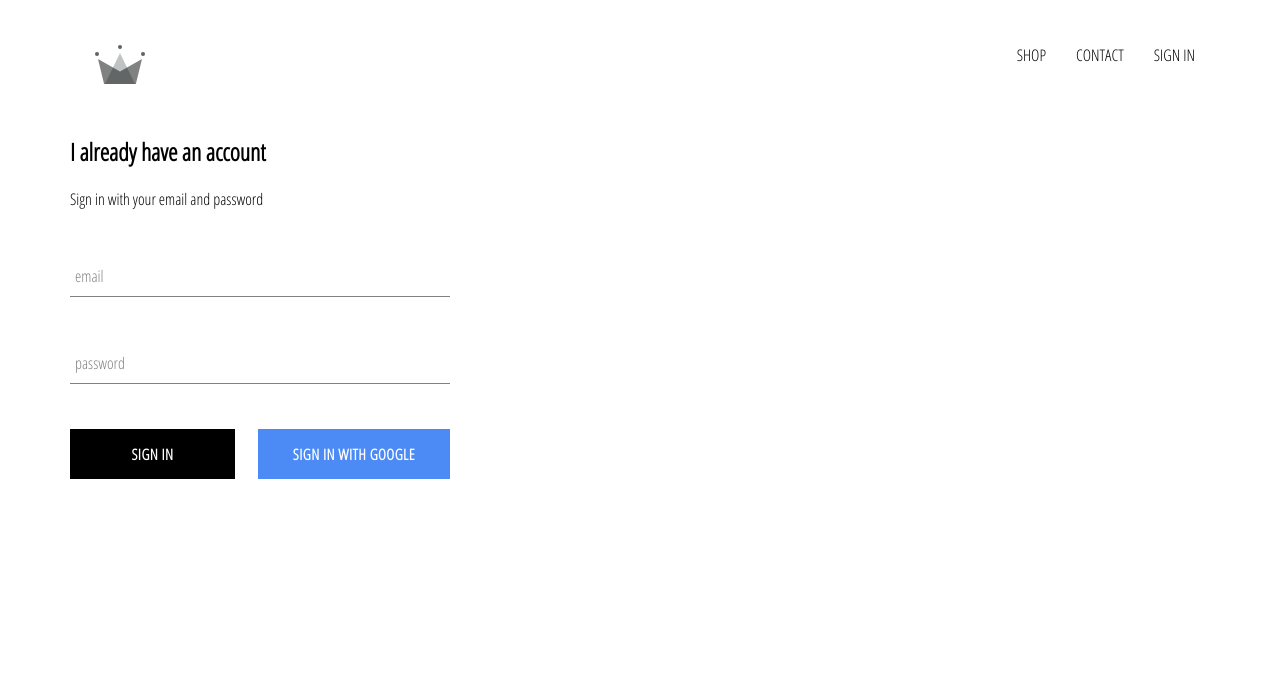
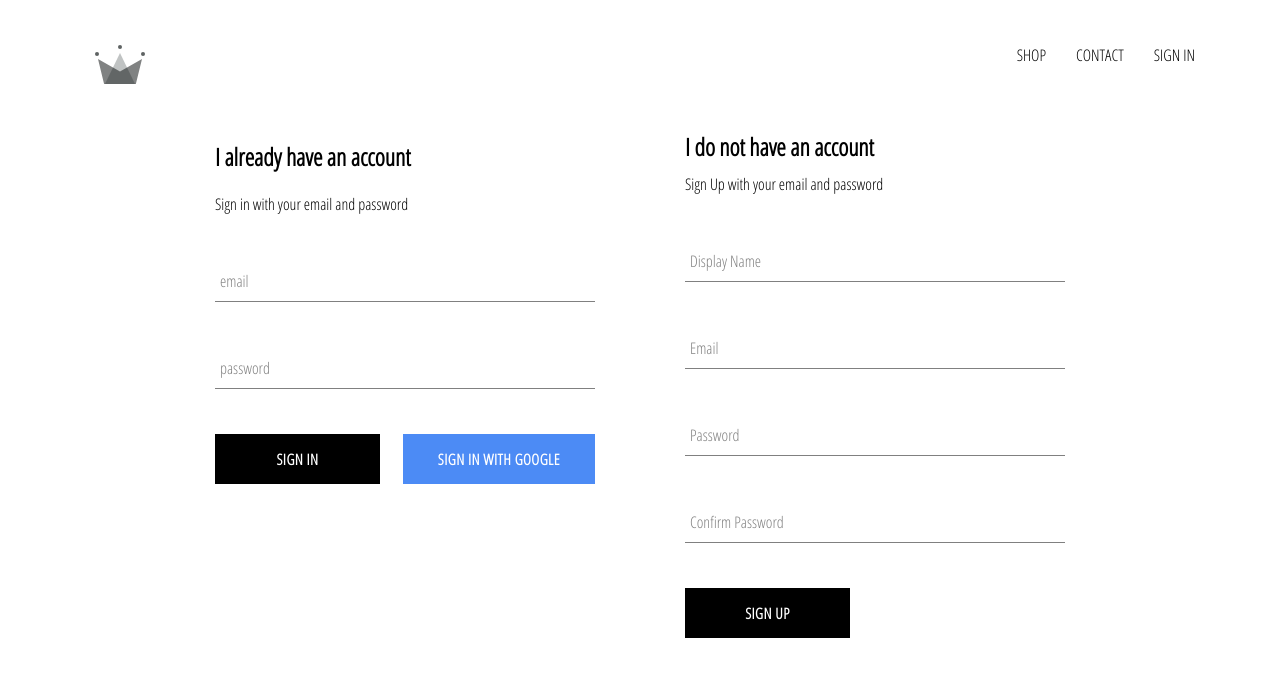
Before and after one commit to gbundala/crown-clothing, a React (Create React App) app: page /signin in a window 1280 px wide. Shown: the top 676 px of the page. Built offline with nearby package versions, Linux system fonts and the light colour scheme; no server answers.

Commit message:
implemented firebase utils, included ability to store authenticated users into our firestore database

```diff
--- a/src/App.js
+++ b/src/App.js
@@ -5,7 +5,7 @@
 import { Switch, Route } from 'react-router-dom';
 import Header from './components/header/header';
 import SignIn from './pages/sign-in/sign-in';
-import { auth } from './firebase/firebase.utils';
+import { auth, createUserProfileDocument } from './firebase/firebase.utils';
 
 class App extends Component {
 	constructor() {
@@ -19,10 +19,24 @@
 	unsubscribeFromAuth = null
 
 	componentDidMount() {
-		this.unsubscribeFromAuth = auth.onAuthStateChanged(user => {
-			this.setState({ currentUser: user });
+		this.unsubscribeFromAuth = auth.onAuthStateChanged(async userAuth => {
+			if (userAuth) {
+				const userRef = await createUserProfileDocument(userAuth);
 
-			console.log(user);
+				userRef.onSnapshot(snapShot => {
+					this.setState({
+						currentUser: {
+							id: snapShot.id,
+							...snapShot.data()
+						}
+					});
+
+					console.log(this.state);
+				})
+
+			}
+			// (consider whether we need the else) we have wrapped it in an else statement so that this.setState does not fire twice
+			this.setState({ currentUser: userAuth });
 		});
 	}
 
--- /dev/null
+++ b/src/components/sign-up/sign-up.js
@@ -0,0 +1,104 @@
+import React, { Component } from 'react';
+import './sign-up.scss';
+import FormInput from '../form-input/form-input';
+import CustomButton from '../custom-button/custom-button';
+import { auth, createUserProfileDocument } from '../../firebase/firebase.utils';
+
+class SignUp extends Component {
+	constructor() {
+		super();
+
+		this.state = {
+			displayName: '',
+			email: '',
+			password: '',
+			confirmPassword: ''
+		}
+	}
+
+	handleSubmit = async event => {
+		event.preventDefault();
+		const { displayName, email, password, confirmPassword } = this.state;
+		if (password !== confirmPassword) {
+			alert ("Ups! Passwords don't match")
+			return;
+		}
+
+		try {
+			const { user } = await auth.createUserWithEmailAndPassword(email,
+			 	password
+			 );
+
+			await createUserProfileDocument(user, { displayName });
+
+			//this will basically clear out the form hence we want to have every thing back to default empty strings/values
+			this.setState ({
+				displayName: '',
+				email: '',
+				password: '',
+				confirmPassword: ''
+			});
+
+		} catch (error) {
+			console.error(error);
+		}
+	}
+
+	handleChange = event => {
+		const { name, value } = event.target;
+
+		this.setState({ [name]: value });
+	}
+
+	render() {
+		// destructure those for values from our state
+		const { displayName, email, password, confirmPassword } = this.state;
+		return (
+			<div className='sign-up'>
+				<h2 className='title'>I do not have an account</h2>
+				<span>Sign Up with your email and password</span>
+				<form className='sign-up-form' onSubmit={this.handleSubmit}>
+					<FormInput
+						type='text'
+						name='displayName'
+						value={displayName}
+						onChange={this.handleChange}
+						label='Display Name'
+						required
+					 />
+
+					<FormInput
+						type='email'
+						name='email'
+						value={email}
+						onChange={this.handleChange}
+						label='Email'
+						required
+					 />
+
+					<FormInput
+						type='password'
+						name='password'
+						value={password}
+						onChange={this.handleChange}
+						label='Password'
+						required
+					 />
+
+					<FormInput
+						type='password'
+						name='confirmPassword'
+						value={confirmPassword}
+						onChange={this.handleChange}
+						label='Confirm Password'
+						required
+					 />
+
+					<CustomButton type='submit'>SIGN UP</CustomButton>
+				</form>
+			</div>
+		)
+	}
+}
+
+export default SignUp;
--- /dev/null
+++ b/src/components/sign-up/sign-up.scss
@@ -0,0 +1,9 @@
+.sign-up {
+	display: flex;
+	flex-direction: column;
+	width: 380px;
+
+	.title {
+		margin: 10px 0
+	}
+}
--- a/src/firebase/firebase.utils.js
+++ b/src/firebase/firebase.utils.js
@@ -13,6 +13,36 @@
     measurementId: "G-JQ8YLBFH2Y"
 }
 
+export const createUserProfileDocument = async (userAuth, additionalData) => {
+	if (!userAuth) return;
+
+    //it returns just a random user ID since we know our collection is emptly anyway ;)
+    const userRef = firestore.doc(`users/${userAuth.uid}`);
+
+    const snapShot = await userRef.get();
+
+    if(!snapShot.exists) {
+        const { displayName, email } = userAuth;
+        const createdAt = new Date();
+
+        // this code here basically creates the snapshot, it creates the data
+        try {
+            // .set() being the create method
+            await userRef.set({
+                displayName,
+                email,
+                createdAt,
+                ...additionalData
+            })
+        } catch (error) {
+            console.log('error creating user', error.message);
+        }
+    }
+
+    // we might still want the user reference in our code for something (for some use), that why were returning the userref
+    return userRef;
+}
+
  firebase.initializeApp(config);
 
  export const auth = firebase.auth();
--- a/src/pages/sign-in/sign-in.js
+++ b/src/pages/sign-in/sign-in.js
@@ -1,10 +1,12 @@
 import React from 'react';
 import './sign-in.scss';
-import SingInComponent from '../../components/sign-in-component/sign-in-component';
+import SignInComponent from '../../components/sign-in-component/sign-in-component';
+import SignUp from '../../components/sign-up/sign-up';
 
 const SignIn = () => (
-	<div className='sign-in'>
-		<SingInComponent />
+	<div className='sign-in-and-sign-up'>
+		<SignInComponent />
+		<SignUp />
 	</div>
 )
 
--- a/src/pages/sign-in/sign-in.scss
+++ b/src/pages/sign-in/sign-in.scss
@@ -0,0 +1,6 @@
+.sign-in-and-sign-up {
+	width: 850px;
+	display: flex;
+	justify-content: space-between;
+	margin: 30px auto;
+}
```
